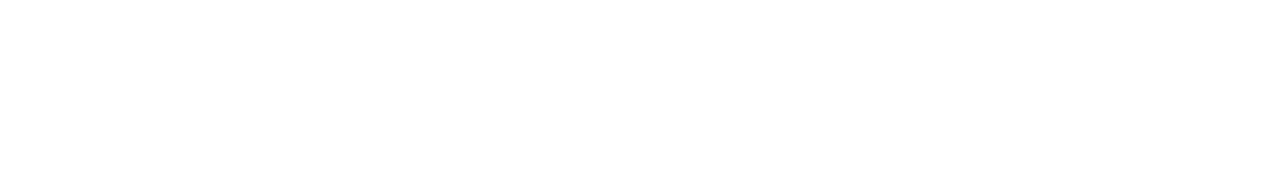
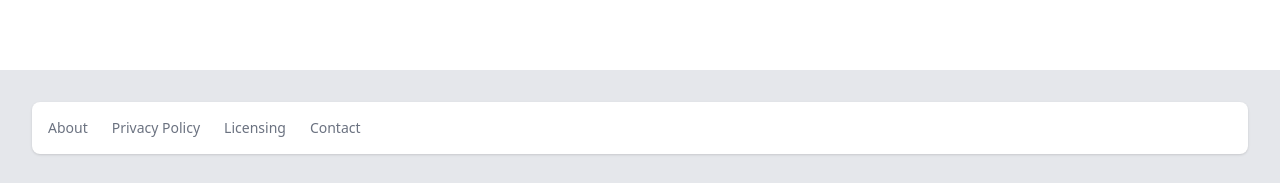
Before and after one commit to Bjerkeset/css-frameworks-odin, a Next.js app: page /profile in a window 1280 px wide. Shown: the part 972-1155 px from the top of the page. Before the commit the page ends 800 px from the top, so only its background shows below. Built offline with nearby package versions, Linux system fonts and the light colour scheme; no server answers.

Commit message:
footer upbadate

```diff
--- a/app/(site)/profile/page.jsx
+++ b/app/(site)/profile/page.jsx
@@ -1,11 +1,25 @@
 import React from "react";
 import Profile from "@/components/pages/profile/ExampleProfile";
+import Footer from "@/components/shared/Footer";
+
+
+
 
 function page() {
   return (
-    <div>
-      <Profile />
-    </div>
+    <>
+      <main >
+        <Profile />
+      </main>
+
+      <>
+        <div class="flex flex-col min-h-screen">
+        <footer className=" bg-gray-200 p-4 mt-auto ">
+          <Footer />
+          </footer>
+          </div>
+      </>
+    </>
   );
 }
 
--- a/app/(site)/sign-in/page.jsx
+++ b/app/(site)/sign-in/page.jsx
@@ -2,12 +2,23 @@
 import React from "react";
 import Example from "components/pages/home/hero";
 import SignInForm from "components/forms/SignInForm";
+import Footer from "@/components/shared/Footer";
 
 function page() {
   return (
-    <main className="flex justify-center items-center">
-      <SignInForm />
-    </main>
+    <>
+      <main className="flex justify-center items-center">
+        <SignInForm />
+      </main>
+
+      <>
+        <div class="flex flex-col min-h-screen">
+          <footer className=" bg-gray-200 p-4 mt-auto ">
+            <Footer />
+          </footer>
+        </div>
+      </>
+    </>
   );
 }
 
--- a/app/layout.tsx
+++ b/app/layout.tsx
@@ -1,4 +1,5 @@
 import Navbar from "@/components/shared/Navbar";
+import Footer from '@/components/shared/Footer'
 import "./globals.css";
 // import type {Metadata} from "next";
 import {Inter} from "next/font/google";
@@ -18,6 +19,7 @@ export default function RootLayout({children}: {children: React.ReactNode}) {
           <ThemeProvider attribute="class" defaultTheme="system" enableSystem>
             <Navbar />
             {children}
+
             <Toaster />
           </ThemeProvider>
         </TanstackProvider>
--- a/app/page.jsx
+++ b/app/page.jsx
@@ -1,9 +1,18 @@
 import Feed from "@/components/pages/home/Feed";
+import Footer from "@/components/shared/Footer";
 
 export default function Home() {
   return (
-    <main className="flex flex-col items-center">
-      <Feed />
-    </main>
+    <>
+      <main className="flex flex-col items-center">
+        <Feed />
+      </main>
+
+      <div class="flex flex-col min-h-screen">
+        <footer className=" bg-gray-200 p-4 mt-auto ">
+          <Footer />
+        </footer>
+      </div>
+    </>
   );
 }
--- a/components/pages/home/hero.jsx
+++ b/components/pages/home/hero.jsx
@@ -13,7 +13,7 @@ const stats = [
 
 export default function Example() {
   return (
-    <div className="relative isolate overflow-hidden bg-gray-900 py-24 sm:py-32">
+    <div className="relative isolate overflow-hidden bg-gray-900 py-24 sm:py-32 ">
       <img
         src="https://images.unsplash.com/photo-1521737604893-d14cc237f11d?ixlib=rb-4.0.3&ixid=MnwxMjA3fDB8MHxwaG90by1wYWdlfHx8fGVufDB8fHx8&auto=format&fit=crop&crop=focalpoint&fp-y=.8&w=2830&h=1500&q=80&blend=111827&sat=-100&exp=15&blend-mode=multiply"
         alt=""
--- /dev/null
+++ b/components/shared/Footer.jsx
@@ -0,0 +1,36 @@
+import React from 'react'
+
+function Footer() {
+  return (
+
+      <footer class="bg-white rounded-lg shadow m-4 dark:bg-gray-800 ">
+        <div class="w-full mx-auto max-w-screen-xl p-4 md:flex md:items-center md:justify-between">
+          <ul class="flex flex-wrap items-center mt-3 text-sm font-medium text-gray-500 dark:text-gray-400 sm:mt-0">
+            <li>
+              <a href="#" class="mr-4 hover:underline md:mr-6 ">
+                About
+              </a>
+            </li>
+            <li>
+              <a href="#" class="mr-4 hover:underline md:mr-6">
+                Privacy Policy
+              </a>
+            </li>
+            <li>
+              <a href="#" class="mr-4 hover:underline md:mr-6">
+                Licensing
+              </a>
+            </li>
+            <li>
+              <a href="#" class="hover:underline">
+                Contact
+              </a>
+            </li>
+          </ul>
+        </div>
+      </footer>
+
+  );
+}
+
+export default Footer
```
